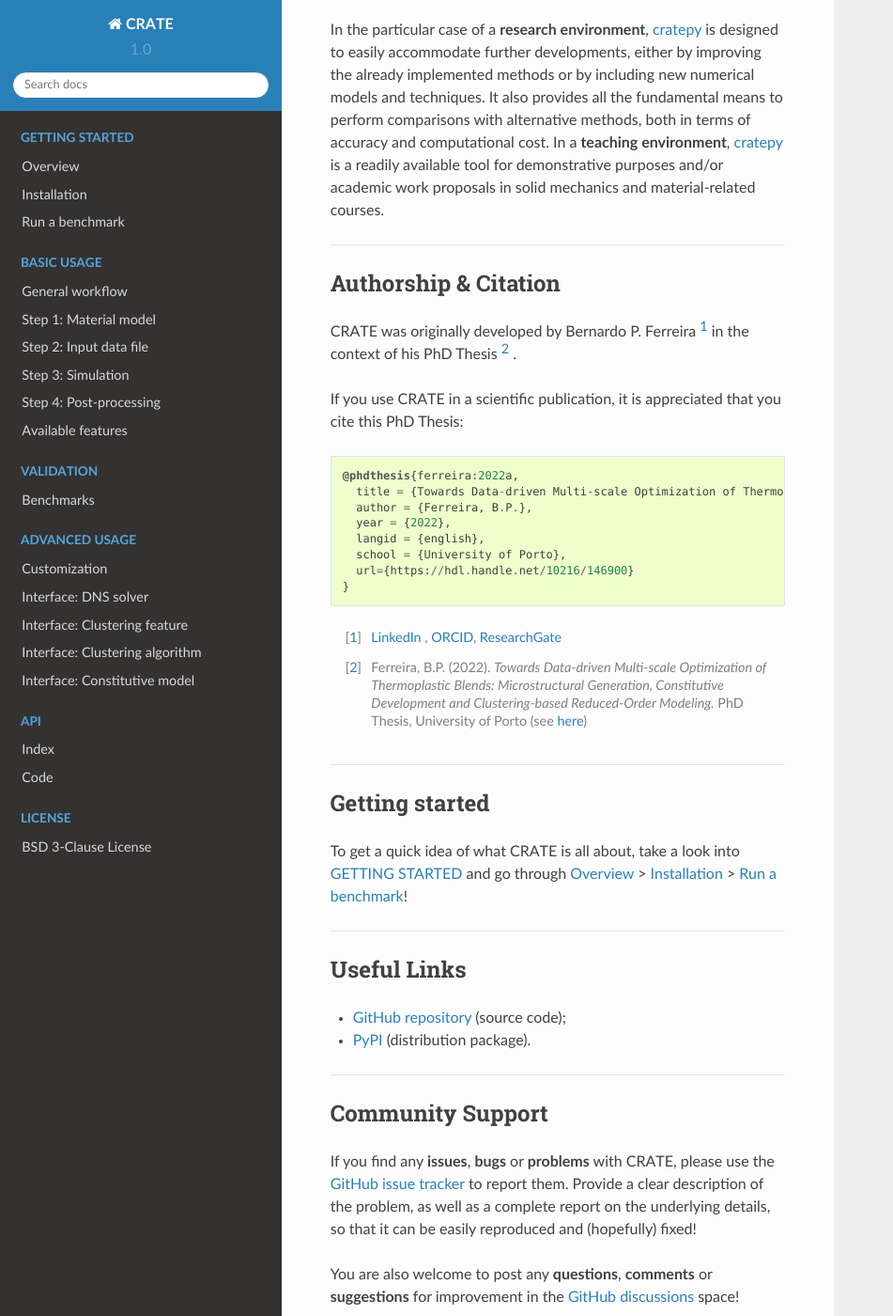
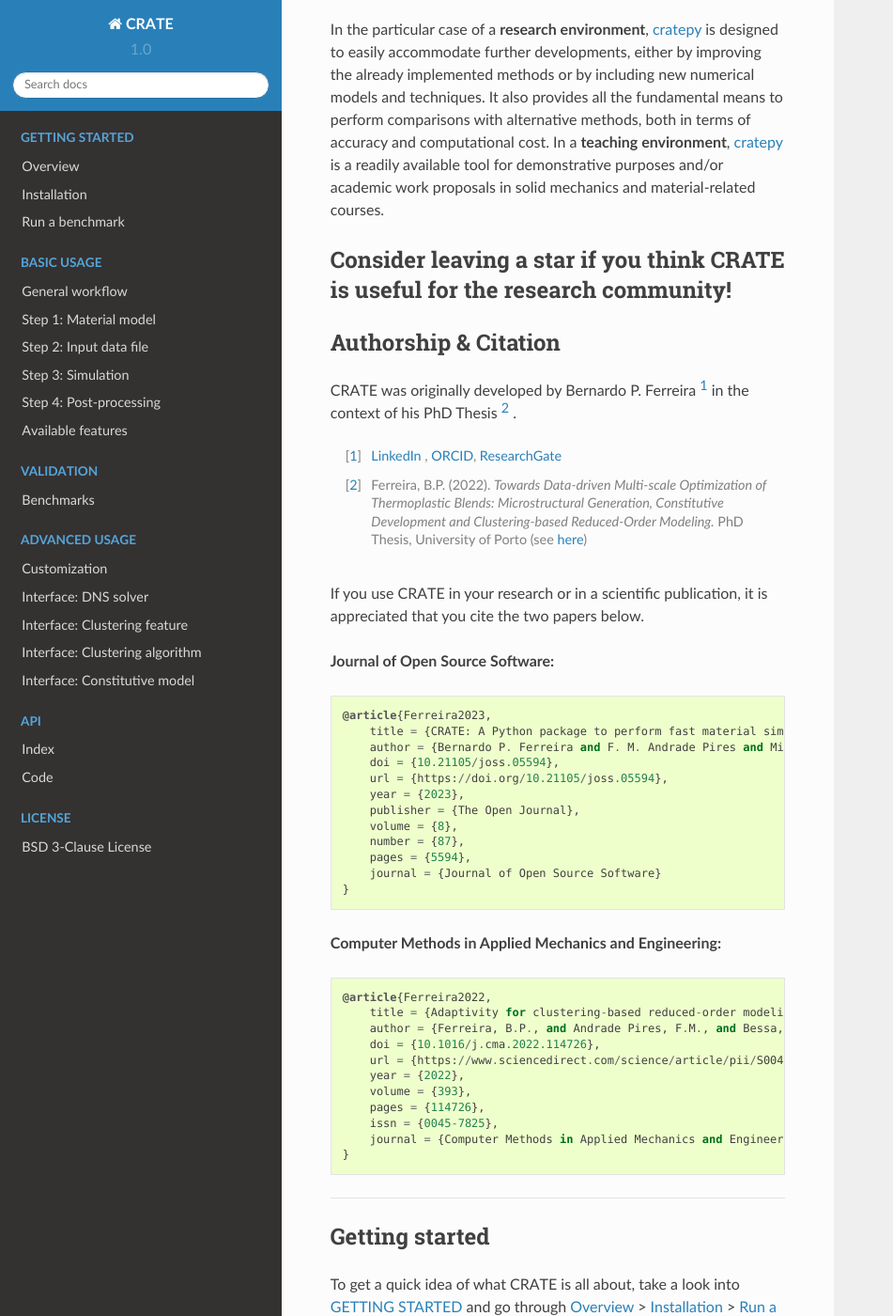
Before and after one commit to bessagroup/CRATE, a Sphinx documentation site: the page built from docs/source/index.rst, in a window 1280 px wide and 1400 px high, scrolled down 1002 px. Shown: the whole window at 94% size, without its empty margins (0-951 px from the left). Built offline with Sphinx 7.4.7 and the Read the Docs theme 2.0.0, drawn with Linux system fonts in a browser that asks for light colours.

Commit message:
Add JOSS citation to docs.

```diff
--- a/docs/source/index.rst
+++ b/docs/source/index.rst
@@ -20,24 +20,12 @@ Statement of Need
 
 In the particular case of a **research environment**, `cratepy <https://pypi.org/project/cratepy/>`_ is designed to easily accommodate further developments, either by improving the already implemented methods or by including new numerical models and techniques. It also provides all the fundamental means to perform comparisons with alternative methods, both in terms of accuracy and computational cost. In a **teaching environment**, `cratepy <https://pypi.org/project/cratepy/>`_ is a readily available tool for demonstrative purposes and/or academic work proposals in solid mechanics and material-related courses.
 
+Consider leaving a star if you think CRATE is useful for the research community!
 ----
 
 Authorship & Citation
 ---------------------
 CRATE was originally developed by Bernardo P. Ferreira [#]_ in the context of his PhD Thesis [#]_ .
-
-If you use CRATE in a scientific publication, it is appreciated that you cite this PhD Thesis:
-
-.. code-block:: python
-
-    @phdthesis{ferreira:2022a,
-      title = {Towards Data-driven Multi-scale Optimization of Thermoplastic Blends: Microstructural Generation, Constitutive Development and Clustering-based Reduced-Order Modeling},
-      author = {Ferreira, B.P.},
-      year = {2022},
-      langid = {english},
-      school = {University of Porto},
-      url={https://hdl.handle.net/10216/146900}
-    }
 
 .. [#] `LinkedIn <https://www.linkedin.com/in/bpferreira/>`_ , `ORCID <https://orcid.org/0000-0001-5956-3877>`_, `ResearchGate <https://www.researchgate.net/profile/Bernardo-Ferreira-11?ev=hdr_xprf>`_
 
@@ -46,6 +34,42 @@ If you use CRATE in a scientific publication, it is appreciated that you cite th
        Generation, Constitutive Development and Clustering-based
        Reduced-Order Modeling.* PhD Thesis, University of Porto
        (see `here <http://dx.doi.org/10.13140/RG.2.2.33940.17289>`_)
+
+If you use CRATE in your research or in a scientific publication, it is appreciated that you cite the two papers below.
+
+**Journal of Open Source Software:**
+
+.. code-block:: python
+
+    @article{Ferreira2023,
+        title = {CRATE: A Python package to perform fast material simulations},
+        author = {Bernardo P. Ferreira and F. M. Andrade Pires and Miguel A. Bessa}
+        doi = {10.21105/joss.05594},
+        url = {https://doi.org/10.21105/joss.05594},
+        year = {2023},
+        publisher = {The Open Journal},
+        volume = {8},
+        number = {87},
+        pages = {5594},
+        journal = {Journal of Open Source Software}
+    }
+
+**Computer Methods in Applied Mechanics and Engineering:**
+
+.. code-block:: python
+
+    @article{Ferreira2022,
+        title = {Adaptivity for clustering-based reduced-order modeling of localized history-dependent phenomena},
+        author = {Ferreira, B.P., and Andrade Pires, F.M., and Bessa, M.A.},
+        doi = {10.1016/j.cma.2022.114726},
+        url = {https://www.sciencedirect.com/science/article/pii/S0045782522000895},
+        year = {2022},
+        volume = {393},
+        pages = {114726},
+        issn = {0045-7825},
+        journal = {Computer Methods in Applied Mechanics and Engineering},
+    }
+
 
 ----
 
```
